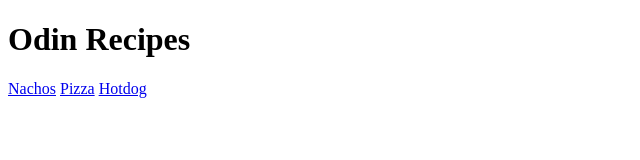
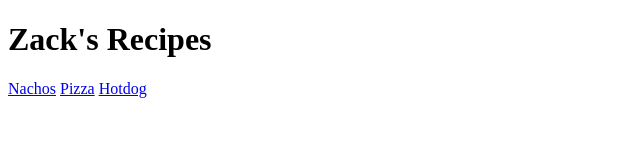
Before and after one commit to ZLuckado/odin-recipes, a plain HTML site: page index.html in a window 1280 px wide. Shown: the whole page, without its empty margins (0-640 px from the left). Drawn offline with Linux system fonts and the light colour scheme.

Commit message:
Edit index.html

```diff
--- a/index.html
+++ b/index.html
@@ -2,11 +2,11 @@
 <html lang="en">
     <head>
         <meta charset="UTF-8">
-        <title> Odin Recipes </title>
+        <title> Zack's Recipes </title>
     </head>
 
     <body>
-        <h1> Odin Recipes </h1>
+        <h1> Zack's Recipes </h1>
         <a href="./recipes/nachos.html">Nachos</a>
         <a href="./recipes/pizza.html">Pizza</a>
         <a href="./recipes/hotdog.html">Hotdog</a>
```
